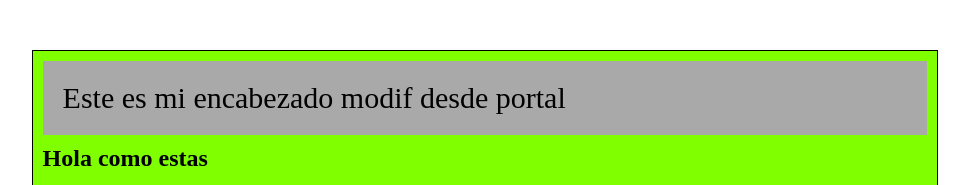
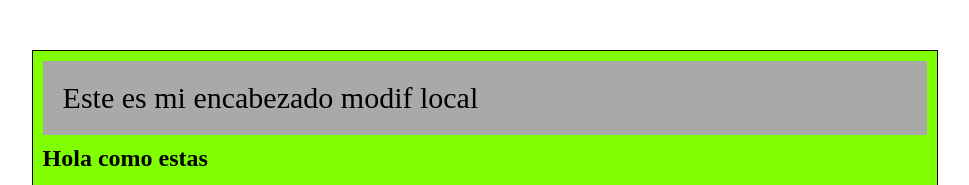
Before and after one commit to mauricioriano/Prueba_Remota, a plain HTML site: page index.html in a window 1280 px wide. Shown: the top 185 px of the page, without its empty margins (155-1124 px from the left). Drawn offline with Linux system fonts and the light colour scheme.

Commit message:
Cambio local de titulo

```diff
--- a/index.html
+++ b/index.html
@@ -16,7 +16,7 @@
 
 <div class=encabezado>
 
-Este es mi encabezado modif desde portal
+Este es mi encabezado modif local
 
 </div>
 
```
